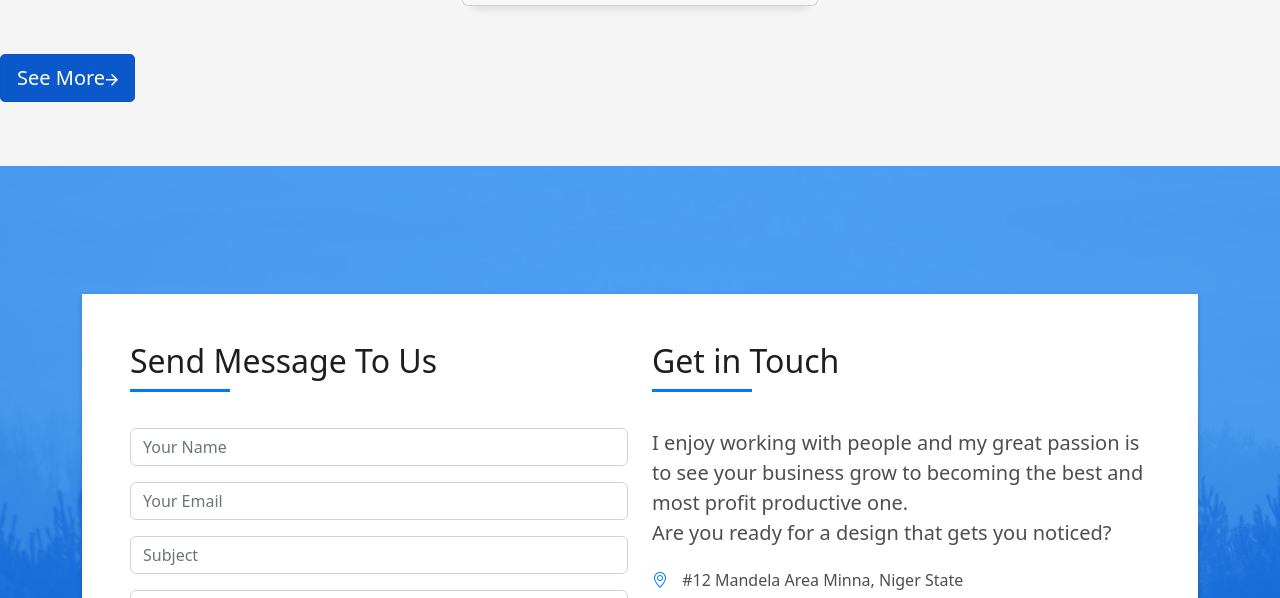
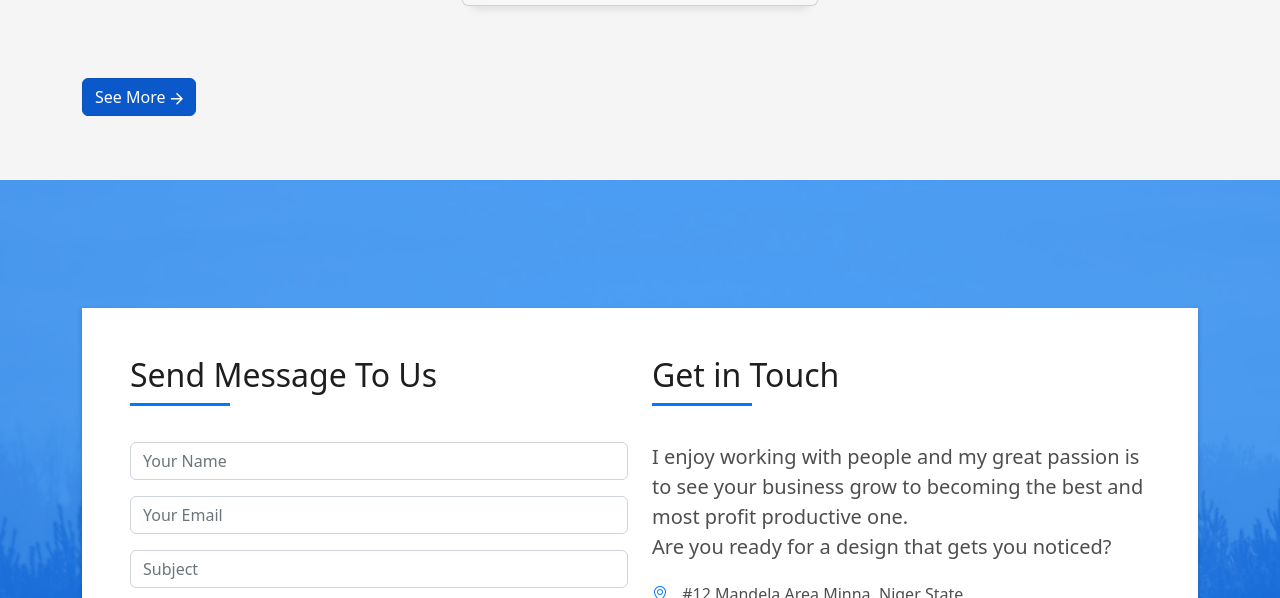
Before and after one commit to Braineesacademy/Jedybrownfolio, a plain HTML site: page index.html in a window 1280 px wide. Shown: the part 6020-6618 px from the top of the page. Drawn offline with Linux system fonts and the light colour scheme.

Commit message:
Add files via upload

```diff
--- a/index.html
+++ b/index.html
@@ -687,10 +687,12 @@
           </div>
         </div>
 
+      </div><br>
+      <div class="container button-me"><a href="pages/coming_soon.html" class="btn btn-primary active">See More <span class="pl-5 pr-4 lg:pr-6"><svg width="13" height="13" viewbox="0 0 13 13" fill="none" xmlns="http://www.w3.org/2000/svg"><path d="M12.5625 7.30121C12.8699 6.99382 12.8699 6.49544 12.5625 6.18805L7.5533 1.17884C7.24591 0.871448 6.74753 0.871448 6.44014 1.17884C6.13275 1.48623 6.13275 1.98461 6.44014 2.292L10.8928 6.74463L6.44014 11.1973C6.13275 11.5047 6.13275 12.003 6.44014 12.3104C6.74753 12.6178 7.24591 12.6178 7.5533 12.3104L12.5625 7.30121ZM0.902344 7.53175H12.0059V5.95751H0.902344V7.53175Z" fill="white"></path></svg></span></a>
       </div>
-      <div class="my-button">
-          <a target="_self" class="btn btn-primary btn-lg active" role="button" aria-pressed="true" href="#">See More<span class="pl-5 pr-4 lg:pr-6"><svg width="13" height="13" viewbox="0 0 13 13" fill="none" xmlns="http://www.w3.org/2000/svg"><path d="M12.5625 7.30121C12.8699 6.99382 12.8699 6.49544 12.5625 6.18805L7.5533 1.17884C7.24591 0.871448 6.74753 0.871448 6.44014 1.17884C6.13275 1.48623 6.13275 1.98461 6.44014 2.292L10.8928 6.74463L6.44014 11.1973C6.13275 11.5047 6.13275 12.003 6.44014 12.3104C6.74753 12.6178 7.24591 12.6178 7.5533 12.3104L12.5625 7.30121ZM0.902344 7.53175H12.0059V5.95751H0.902344V7.53175Z" fill="white"></path></svg></span></a>
-        </div>
+
+
+
     </section><!-- End Blog Section -->
 
     <!-- ======= Contact Section ======= -->
```
